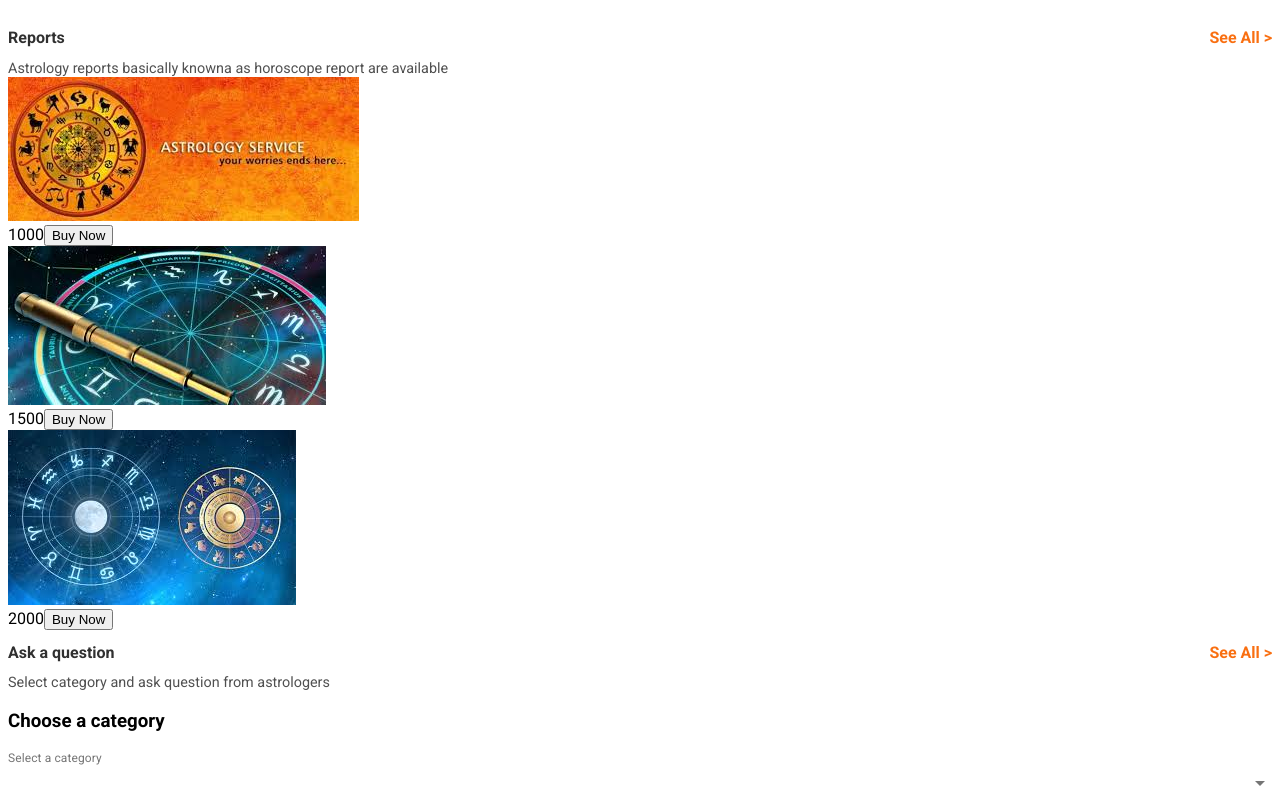
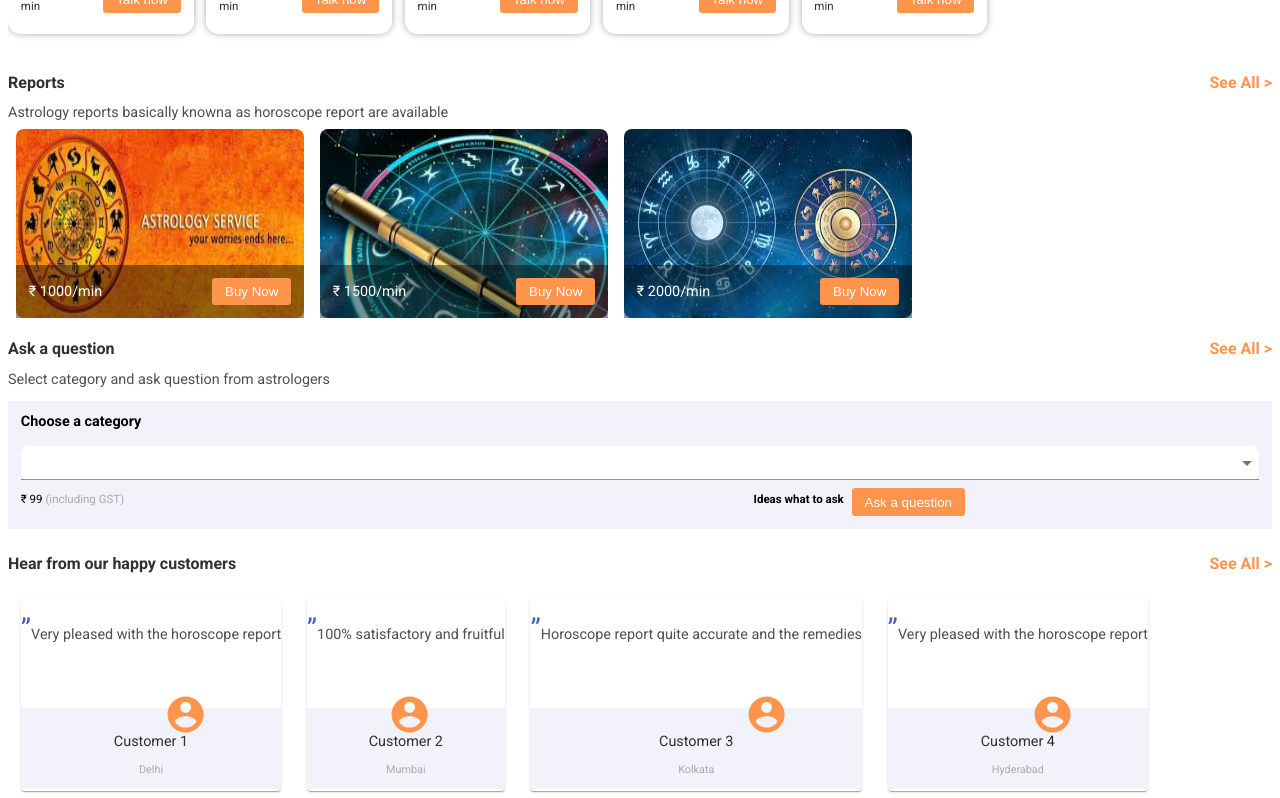
Before and after one commit to Shivani-Jadon/Astro_App, a React (Create React App) app: page / in a window 1280 px wide. Shown: the part 920-1718 px from the top of the page. Built offline with nearby package versions, Linux system fonts and the light colour scheme.

Commit message:
style home screen

```diff
--- a/src/components/Question.js
+++ b/src/components/Question.js
@@ -17,14 +17,16 @@ function Question() {
 
     const questionForm =
         <div>
-            <h3>Choose a category</h3>
+            <div className="label">Choose a category</div>
             <TextField
                 id="outlined-select-currency"
                 select
-                label="Select a category"
+                label=""
                 value={category}
                 onChange={handleChange}
                 fullWidth={true}
+                className="selector"
+                placeholder="Select from the category"
                 >
                 {categories.map((option) => (
                     <MenuItem key={option} value={option}>
@@ -33,15 +35,16 @@ function Question() {
                 ))}
             </TextField>
 
-            <Grid container spacing={2}>
-                <Grid item md={5}>
-                    <span>$99 including GST</span>
+            <Grid container spacing={1} className="info-grid">
+                <Grid item xs={4}>
+                    <span>&#8377; 99 </span>
+                    <span className="gst">(including GST)</span>
                 </Grid>
-                <Grid item md={3}>
+                <Grid item xs={4} className="ideas">
                     <span>Ideas what to ask</span>
                 </Grid>
-                <Grid item md={3}>
-                    <button>Ask a question</button>
+                <Grid item xs={4}>
+                    <button className="btn">Ask a question</button>
                 </Grid>
             </Grid>
         </div>
@@ -49,7 +52,7 @@ function Question() {
     return (
         <div>
             <SectionHeader heading="Ask a question" msg={msg}/>
-            <div>{questionForm}</div>
+            <div className="form-container">{questionForm}</div>
         </div>
     )
 }
--- a/src/components/Reports.js
+++ b/src/components/Reports.js
@@ -15,11 +15,11 @@ function Reports() {
     const offers = () => {
            return  (
                     reports.map(report => (
-                        <div key={report.id}>
+                        <div key={report.id} className="offers">
                             <img src={report.path} alt="image" />
-                            <div>
-                                <span>{report.price}</span>
-                                <button>Buy Now</button>
+                            <div className="offer-label">
+                                <span>&#8377; {report.price}/min</span>
+                                <button className="btn">Buy Now</button>
                             </div>
                         </div>
                     ))
@@ -29,7 +29,7 @@ function Reports() {
     return (
         <div>
             <SectionHeader heading="Reports" msg={msg}/>
-            <div>{offers()}</div>
+            <div className="report-container">{offers()}</div>
         </div>
     )
 }
--- a/src/components/TalkSection.js
+++ b/src/components/TalkSection.js
@@ -19,12 +19,12 @@ function TalkSection() {
             <div className="astrologer-img"><img src={astrologer.image} /></div>
             <div className="info-1">
                 <span>{astrologer.name}</span>
-                <span>4.9</span>
+                <span className="rating">4.9</span>
             </div>
             <div className="info-2">{astrologer.speciality[0]}</div>
             <div className="info-3">
-                <span>{astrologer.charges}</span>
-                <button>Talk now</button>
+                <span>&#8377; {astrologer.charges}/<br/>min</span>
+                <button className="btn">Talk now</button>
             </div>
         </div>
          ) )
--- a/src/components/Testimonial.js
+++ b/src/components/Testimonial.js
@@ -2,6 +2,7 @@ import React, { useEffect, useState } from 'react';
 import SectionHeader from './SectionHeader';
 import ProfileIcon from '@material-ui/icons/AccountCircle';
 import ReviewService from '../services/review-service';
+import { Paper } from '@material-ui/core';
 
 function Testimonial() {
     let [reviews, setReviews] = useState([]);
@@ -13,14 +14,14 @@ function Testimonial() {
     const reviewData = () => {
     return (
             reviews.map(review => (
-                <div>
-                    <div>" {review.content}</div>
-                    <div><ProfileIcon /></div>
-                    <div>
-                        <div>{review.name}</div>
-                        <div>{review.location}</div>
+                <Paper elavation={3} className="review">
+                    <div className="review-msg">{review.content}</div>
+                    <div className="profile-icon"><ProfileIcon className="icon"/></div>
+                    <div className="reviewer">
+                        <div className="reviewer-name">{review.name}</div>
+                        <div className="reviewer-location">{review.location}</div>
                     </div>
-                </div>
+                </Paper>
             ))
         )
     }
@@ -28,7 +29,7 @@ function Testimonial() {
     return (
         <div>
             <SectionHeader heading={"Hear from our happy customers"} seeAll={false} msg={undefined} />
-            <ul>{reviewData()}</ul>
+            <div className="review-container">{reviewData()}</div>
         </div>
     )
 }
--- a/src/styles/base/_colors.scss
+++ b/src/styles/base/_colors.scss
@@ -1,6 +1,7 @@
-$theme-color : #f96f11;
+$theme-color : #ff944d;
 $primary-black : #303030;
 $primary-grey : #505050;
 $light-grey : #ababab;
 $blue-shade : #4b60bc;
 $white-theme : #fff;
+$light-blue : #f1f2fa;
--- a/src/styles/base/_setting.scss
+++ b/src/styles/base/_setting.scss
@@ -5,3 +5,10 @@ body{
     margin-top: $m-size;
     margin-bottom: $xl-size;
 }
+.btn {
+    background-color: $theme-color;
+    color : $white-theme;
+    border : 0;
+    border-radius: 0.2rem;
+    padding: $s-size/2 $s-size;
+}
--- a/src/styles/base/_size.scss
+++ b/src/styles/base/_size.scss
@@ -3,6 +3,7 @@ $font-size-large: 1.8rem;
 $font-size-small: 0.9rem;
 
 // Spacing
+$xs-size: 0.5rem;
 $s-size: 0.8rem;
 $m-size: 1.6rem;
 $l-size: 3.2rem;
--- /dev/null
+++ b/src/styles/components/_question.scss
@@ -0,0 +1,26 @@
+.form-container {
+    background: $light-blue;
+    padding: $s-size;
+    margin : $s-size 0;
+    .label {
+        font-size: $font-size-small;
+        margin-bottom : $xs-size;
+        font-weight: bold;
+    }
+    .selector {
+        background: $white-theme !important;
+        margin: $xs-size 0;
+        border: none !important;
+        border-radius: $xs-size;
+    }
+    span {
+        font-size: $font-size-small*0.8;
+    }
+    .gst {
+        color: $light-grey;
+    }
+    .ideas {
+        text-align: right;
+        font-weight: bold;
+    }
+}
--- /dev/null
+++ b/src/styles/components/_report.scss
@@ -0,0 +1,31 @@
+$offer-size : 11.8rem;
+$offer-width : 18rem;
+.report-container {
+    position: relative;
+    display: flex;
+    overflow-x: auto;
+    .offers {
+        height: $offer-size;
+        width: $offer-width;
+        border-radius: $xs-size;
+        padding: $xs-size;
+        img {
+            height: inherit;
+            width: inherit;
+            border-radius: $xs-size;
+        }
+        .offer-label {
+            display: flex;
+            justify-content: space-between;
+            align-items: center;
+            position: absolute;
+            bottom: $xs-size;
+            box-sizing: border-box;
+            padding: $s-size;
+            background-color: #0000006b;
+            color: $white-theme;
+            font-size: $font-size-small;
+            width: $offer-width;
+        }
+    }
+}
--- a/src/styles/components/_talk-section.scss
+++ b/src/styles/components/_talk-section.scss
@@ -20,13 +20,28 @@ $astrologer-item : 10rem;
             }
         }
         .info-1 {
-
+            display: flex;
+            justify-content: space-between;
+            margin: 0.8rem auto;
+            color: $primary-black;
+            font-size: $font-size-small;
+            font-weight: bold;
+            .rating {
+                color: $theme-color;
+            }
         }
         .info-2 {
-
+            font-size: $font-size-small;
+            color: $light-grey;
+            margin: $xs-size auto;
         }
         .info-3 {
-
+            display: flex;
+            justify-content: space-between;
+            align-items: center;
+            margin: $xs-size auto;
+            color: $primary-black;
+            font-size: $font-size-small*0.8;
         }
     }
 
--- /dev/null
+++ b/src/styles/components/_testimonial.scss
@@ -0,0 +1,47 @@
+$paper-width : 12rem;
+$paper-height : 12rem;
+.review-container {
+    display: flex;
+    overflow-x: auto;
+    .review {
+        position: relative;
+        min-width: $paper-width;
+        height: $paper-height;
+        margin: $s-size;
+        // padding: $xs-size;
+        text-align: center;
+        .review-msg {
+            height: $paper-height*0.5;
+            padding-top: $s-size;
+            font-size: $font-size-small;
+            color: $primary-grey;
+        }
+        .review-msg::before {
+            content: '\201D';
+            font-size: $font-size-large;
+            color: $blue-shade;
+        }
+        .profile-icon {
+            position: absolute;
+            bottom: 3.2rem;
+            right: 4.6rem;
+            .icon {
+                color: $theme-color;
+                font-size: $font-size-small * 3;
+            }
+        }
+        .reviewer {
+            background-color: $light-blue;
+            .reviewer-name {
+                padding-top: $m-size;
+                font-size: $font-size-small;
+                color: $primary-black;
+            }
+            .reviewer-location{
+                padding: $s-size 0;
+                font-size: $font-size-small *0.75;
+                color: $light-grey;
+            }
+        }
+    }
+}
--- a/src/styles/styles.scss
+++ b/src/styles/styles.scss
@@ -7,3 +7,6 @@
 @import './components/banner-offer';
 @import './components/horoscope';
 @import './components/talk-section';
+@import './components/report';
+@import './components/testimonial';
+@import './components//question';
```
